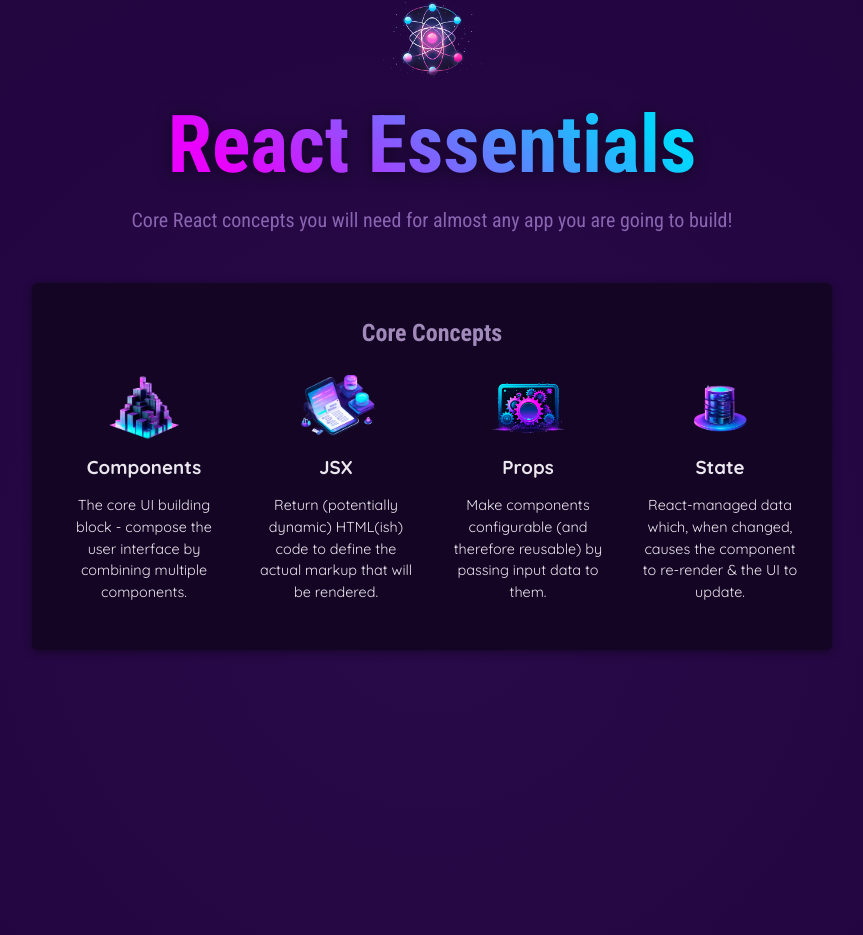
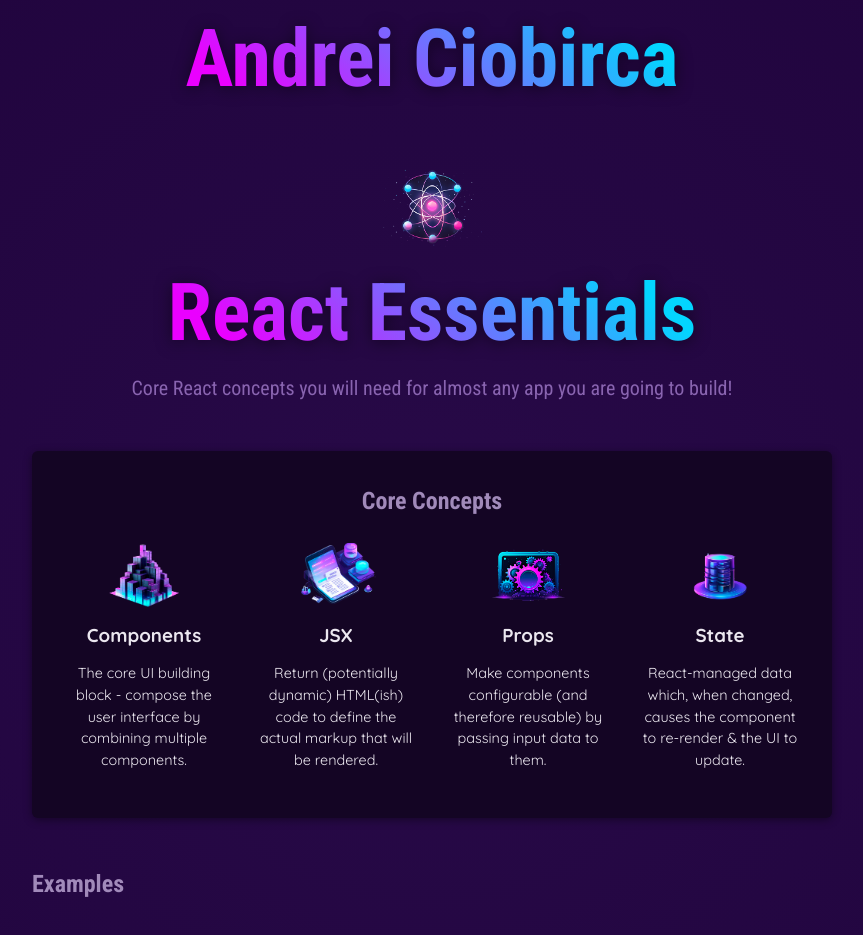
Before and after one commit to ace-drei/ReactSection3ReactEssentials, a React (Vite) app: page / in a window 1280 px wide. Shown: the part 49-984 px from the top of the page, without its empty margins (208-1071 px from the left). Built offline with nearby package versions, Linux system fonts and the light colour scheme.

Commit message:
added buttons

```diff
--- a/src/App.jsx
+++ b/src/App.jsx
@@ -1,39 +1,15 @@
 import reactImg from "./assets/react-core-concepts.png";
 import { CORE_CONCEPTS } from "./data.js";
-
-const reactDescriptions = ["Fundamental", "Crucial", "Core"];
-
-function genRandomInt(max) {
-  return Math.floor(Math.random() * (max + 1));
-}
-
-function Header() {
-  const description = reactDescriptions[genRandomInt(2)];
-  return (
-    <header>
-      <img src={reactImg} alt="Stylized atom" />
-      <h1>React Essentials</h1>
-      <p>
-        {description} React concepts you will need for almost any app you are
-        going to build!
-      </p>
-    </header>
-  );
-}
-
-function CoreConcept({image, title, description}) {
-  return (
-    <li>
-      <img src={image} alt={title} />
-      <h3> {title} </h3>
-      <p> {description}</p>
-    </li>
-  );
-}
+import Header from "./components/Header/Header.jsx";
+import CoreConcept from "./components/CoreConcept/CoreConcept.jsx";
+import TabButton from "./components/TabButton.jsx";
 
 function App() {
   return (
     <div>
+      <header>
+        <h1>Andrei Ciobirca</h1>
+      </header>
       <Header />
       <main>
         <section id="core-concepts">
@@ -49,6 +25,15 @@
             <CoreConcept {...CORE_CONCEPTS[3]} />
           </ul>
         </section>
+        <section id="examples">
+          <h2>Examples</h2>
+          <menu>
+            <TabButton>Components</TabButton>
+            <TabButton>JSX</TabButton>
+            <TabButton>Props</TabButton>
+            <TabButton>State</TabButton>
+          </menu>
+        </section>
       </main>
     </div>
   );
--- /dev/null
+++ b/src/components/CoreConcept/CoreConcept.css
@@ -0,0 +1,36 @@
+
+#core-concepts ul {
+    list-style: none;
+    padding: 0;
+    margin: 0;
+    display: flex;
+    gap: 2rem;
+    flex-wrap: wrap;
+    justify-content: center;
+  }
+
+  #core-concepts li {
+    width: 10rem;
+    text-align: center;
+  }
+
+  #core-concepts li img {
+    height: 4rem;
+    width: 6rem;
+    object-fit: cover;
+  }
+
+  #core-concepts li h3 {
+    margin: 0.5rem 0;
+  }
+
+  #core-concepts li p {
+    font-size: 0.9rem;
+  }
+
+  #core-concepts {
+    padding: 2rem;
+    border-radius: 6px;
+    background-color: #140524;
+    box-shadow: 0 2px 8px rgba(0, 0, 0, 0.4);
+  }
--- /dev/null
+++ b/src/components/CoreConcept/CoreConcept.jsx
@@ -0,0 +1,11 @@
+import "./CoreConcept.css";
+
+export default function CoreConcept({ image, title, description }) {
+  return (
+    <li>
+      <img src={image} alt={title} />
+      <h3> {title} </h3>
+      <p> {description}</p>
+    </li>
+  );
+}
--- /dev/null
+++ b/src/components/Header/Header.css
@@ -0,0 +1,27 @@
+header {
+    text-align: center;
+    margin: 3rem 0;
+  }
+
+  header img {
+    height: 5rem;
+    width: 10rem;
+    object-fit: cover;
+  }
+
+  header h1 {
+    margin: 0;
+    font-family: "Roboto Condensed", sans-serif;
+    font-size: 5rem;
+    background: linear-gradient(40deg, #ea00ff, #ea00ff, #03d5ff, #03d5ff);
+    -webkit-background-clip: text;
+    -webkit-text-fill-color: transparent;
+    filter: drop-shadow(0 2px 8px rgba(0, 0, 0, 0.5));
+  }
+
+  header p {
+    margin: 0;
+    font-size: 1.25rem;
+    color: #8964b0;
+    font-family: "Roboto Condensed", sans-serif;
+  }
--- /dev/null
+++ b/src/components/Header/Header.jsx
@@ -0,0 +1,22 @@
+import reactImg from "../../assets/react-core-concepts.png";
+import "./Header.css";
+
+const reactDescriptions = ["Fundamental", "Crucial", "Core"];
+
+function genRandomInt(max) {
+  return Math.floor(Math.random() * (max + 1));
+}
+
+export default function Header() {
+  const description = reactDescriptions[genRandomInt(2)];
+  return (
+    <header>
+      <img src={reactImg} alt="Stylized atom" />
+      <h1>React Essentials</h1>
+      <p>
+        {description} React concepts you will need for almost any app you are
+        going to build!
+      </p>
+    </header>
+  );
+}
--- /dev/null
+++ b/src/components/TabButton.jsx
@@ -0,0 +1,7 @@
+export default function ({children}) {
+  return (
+    <li>
+      <button>{children}</button>
+    </li>
+  );
+}
--- a/src/index.css
+++ b/src/index.css
@@ -19,33 +19,7 @@
   min-height: 80rem;
 }
 
-header {
-  text-align: center;
-  margin: 3rem 0;
-}
 
-header img {
-  height: 5rem;
-  width: 10rem;
-  object-fit: cover;
-}
-
-header h1 {
-  margin: 0;
-  font-family: "Roboto Condensed", sans-serif;
-  font-size: 5rem;
-  background: linear-gradient(40deg, #ea00ff, #ea00ff, #03d5ff, #03d5ff);
-  -webkit-background-clip: text;
-  -webkit-text-fill-color: transparent;
-  filter: drop-shadow(0 2px 8px rgba(0, 0, 0, 0.5));
-}
-
-header p {
-  margin: 0;
-  font-size: 1.25rem;
-  color: #8964b0;
-  font-family: "Roboto Condensed", sans-serif;
-}
 
 main {
   width: 90%;
@@ -53,47 +27,13 @@
   margin: auto;
 }
 
-#core-concepts {
-  padding: 2rem;
-  border-radius: 6px;
-  background-color: #140524;
-  box-shadow: 0 2px 8px rgba(0, 0, 0, 0.4);
-}
+
 
 main h2 {
   text-align: center;
   font-family: "Roboto Condensed", sans-serif;
   margin: 0 0 1.5rem 0;
   color: #a18aba;
-}
-
-#core-concepts ul {
-  list-style: none;
-  padding: 0;
-  margin: 0;
-  display: flex;
-  gap: 2rem;
-  flex-wrap: wrap;
-  justify-content: center;
-}
-
-#core-concepts li {
-  width: 10rem;
-  text-align: center;
-}
-
-#core-concepts li img {
-  height: 4rem;
-  width: 6rem;
-  object-fit: cover;
-}
-
-#core-concepts li h3 {
-  margin: 0.5rem 0;
-}
-
-#core-concepts li p {
-  font-size: 0.9rem;
 }
 
 #examples {
```
